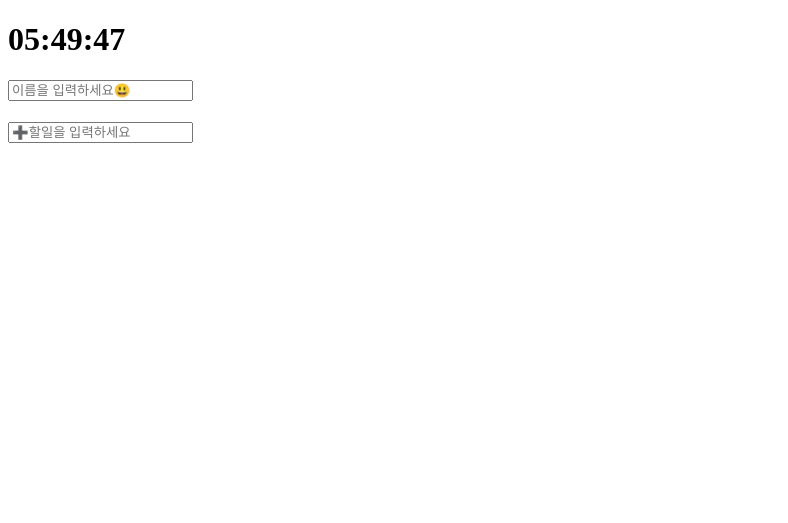
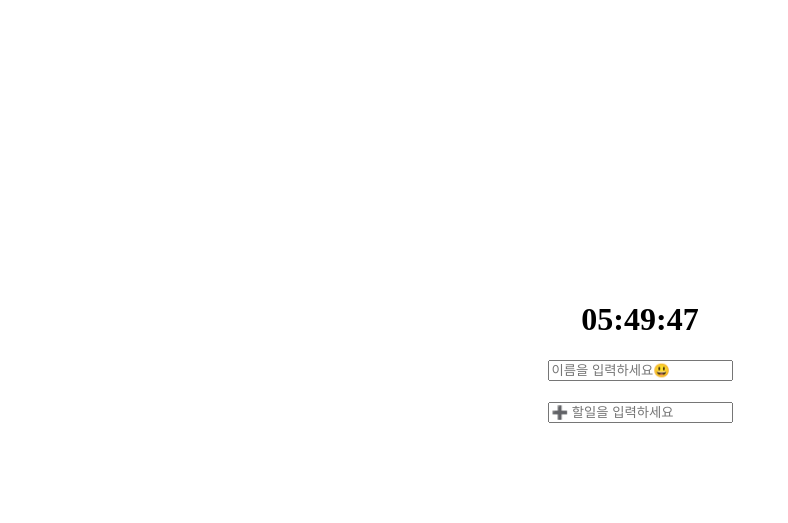
Before and after one commit to jseo9732/Momentum-class_ver, a plain HTML site: page index.html in a window 1280 px wide. Shown: the whole page, without its empty margins (0-788 px from the left). Drawn offline with Linux system fonts and the light colour scheme.

Commit message:
Modify Design
디자인 수정

```diff
--- a/index.css
+++ b/index.css
@@ -6,3 +6,38 @@
 .showing{
     display: block;
 }
+body {
+    position:absolute;
+    top: 0;
+    bottom: 0;
+    left: 0;
+    right: 0;
+
+    height: 240px;
+    width: 300px;
+    margin: auto;
+
+}
+.clock ,
+.nameform,
+.geeting,
+.todoForm,
+.todoList {
+    text-align: center;
+}
+
+ul {
+    padding: 0;
+    list-style: none;
+}
+
+button {
+    border: none;
+    border-radius: 5px;
+    color: red;
+    background-color: transparent;
+
+}
+button:hover{
+    background-color: white;
+}
--- a/index.html
+++ b/index.html
@@ -6,7 +6,7 @@
     <link rel="stylesheet" href="index.css">
 </head>
 <body>
-    <h1 class = "js-clock">00:00</h1>
+    <h1 class = "js-clock clock">00:00</h1>
 
     <form class="js-nameform nameform">
         <input type="text" placeholder="이름을 입력하세요😃">
@@ -14,10 +14,10 @@
 
     <h4 class="js-geeting geeting"></h4>
 
-    <form class="js-todoForm">
-        <input type="text" placeholder="➕할일을 입력하세요">
+    <form class="js-todoForm todoForm">
+        <input type="text" placeholder="➕ 할일을 입력하세요">
     </form>
-    <ul class="js-todoList">
+    <ul class="js-todoList todoList">
 
     </ul>
 
```
Also changed, not shown: todo.js (+10 -6 lines).
